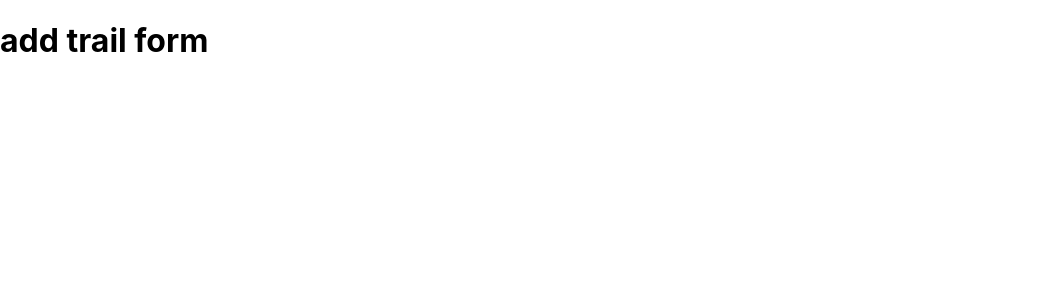
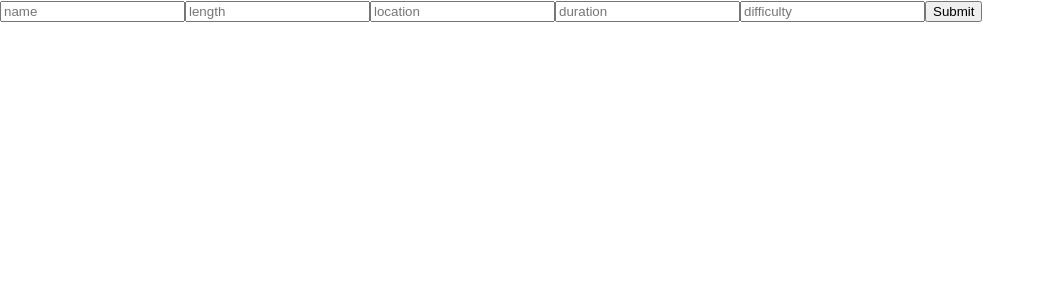
Before and after one commit to jzolo22/trails-with-friends-frontend, a React (Create React App) app: page /trails/new in a window 1280 px wide. Shown: the top 300 px of the page, without its empty margins (0-1045 px from the left). Built offline with nearby package versions, Linux system fonts and the light colour scheme.

Commit message:
added TrailForm

```diff
--- /dev/null
+++ b/src/components/TrailForm.js
@@ -0,0 +1,44 @@
+import React from 'react'
+
+class TrailForm extends React.Component {
+
+    state = {
+        name: "",
+        length: "",
+        location: "",
+        duration: "",
+        difficulty: ""
+    }
+
+    onChange = (e) => {
+        this.setState({[e.target.name]: e.target.value})
+    }
+
+    submitHandler = (e) => {
+        e.preventDefault()
+        console.log(this.state)
+
+        this.setState({
+            name: "",
+            length: "",
+            location: "",
+            duration: "",
+            difficulty: ""
+        })
+    }
+
+    render() {
+        return (
+            <form onSubmit={this.submitHandler}>
+                <input type="text" placeholder="name" name="name" value={this.state.name} onChange={this.onChange}/>
+                <input type="text" placeholder="length" name="length" value={this.state.length} onChange={this.onChange}/>
+                <input type="text" placeholder="location" name="location" value={this.state.location} onChange={this.onChange}/>
+                <input type="text" placeholder="duration" name="duration" value={this.state.duration} onChange={this.onChange}/>
+                <input type="text" placeholder="difficulty" name="difficulty" value={this.state.difficulty} onChange={this.onChange}/>
+                <button>Submit</button>
+            </form>
+        )
+    }
+}
+
+export default TrailForm
--- a/src/containers/TrailsList.js
+++ b/src/containers/TrailsList.js
@@ -1,5 +1,6 @@
 import React from 'react'
 import Trail from '../components/Trail'
+import TrailForm from '../components/TrailForm'
 import { Switch, Route } from 'react-router-dom'
 import { connect } from 'react-redux'
 
@@ -22,9 +23,10 @@ class TrailsList extends React.Component {
     }
 
     render(){
+        console.log("TrailsList Props: ", this.props)
         return(
             <Switch>
-                <Route path="/trails/new" render={() => <h1>add trail form</h1>}/>
+                <Route path="/trails/new" render={() => <TrailForm />}/>
                 <Route path="/trails/:id" render={() => <h1>trail show page</h1>}/>
                 <Route path="/trails" render={() => {
                     if (this.state.allTrails.length > 0) {
@@ -42,6 +44,7 @@ class TrailsList extends React.Component {
 
 const mapStateToProps = (state) => {
     console.log("Current redux state", state)
+    return { trails: state.trails }
 }
 
 export default connect(mapStateToProps)(TrailsList)
```
Also changed, not shown: src/reducers/actions.js (added), 1 other file (tests, documents, lock files or other folders).
